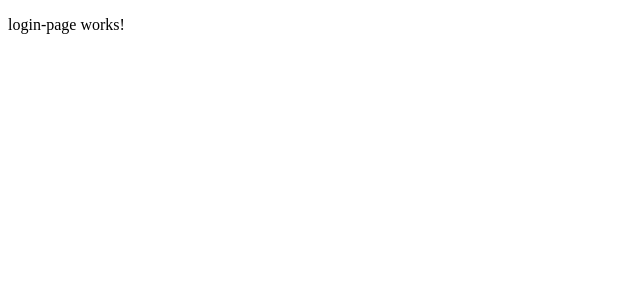
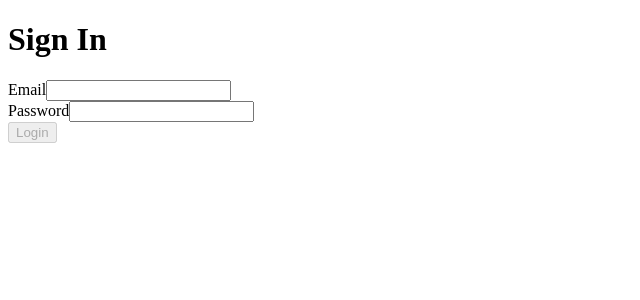
Before and after one commit to jamktiko/Flowstate, an Angular app in the folder frontend/: page /auth in a window 1280 px wide. Shown: the top 300 px of the page, without its empty margins (0-640 px from the left). Built offline with nearby package versions, Linux system fonts and the light colour scheme.

Commit message:
Added login-page login form

```diff
--- a/frontend/src/app/features/auth/login/login-page.html
+++ b/frontend/src/app/features/auth/login/login-page.html
@@ -1 +1,50 @@
-<p>login-page works!</p>
+<form [formGroup]="loginForm" (ngSubmit)="onSubmit()" aria-labelledby="login-title">
+  <h1 id="login-title">Sign In</h1>
+
+  <!-- Email Field -->
+  <div class="form-group">
+    <label for="email">Email</label>
+    <input
+      id="email"
+      type="email"
+      formControlName="email"
+      autocomplete="email"
+      aria-required="true"
+      [attr.aria-invalid]="loginForm.controls.email.invalid && loginForm.controls.email.touched"
+      aria-describedby="email-error"
+    >
+
+    @if (loginForm.controls.email.invalid && loginForm.controls.email.touched) {
+      <div id="email-error" class="error-message" role="alert">
+        @if (loginForm.controls.email.errors?.['required']) {
+          <span>Email is required.</span>
+        }
+        @if (loginForm.controls.email.errors?.['email']) {
+          <span>Please enter a valid email address.</span>
+        }
+      </div>
+    }
+  </div>
+
+  <!-- Password Field -->
+  <div class="form-group">
+    <label for="password">Password</label>
+    <input
+      id="password"
+      type="password"
+      formControlName="password"
+      autocomplete="current-password"
+      aria-required="true"
+      [attr.aria-invalid]="loginForm.controls.password.invalid && loginForm.controls.password.touched"
+      aria-describedby="password-error"
+    >
+
+    @if (loginForm.controls.password.invalid && loginForm.controls.password.touched) {
+      <div id="password-error" class="error-message" role="alert">
+        Password is required.
+      </div>
+    }
+  </div>
+
+  <button type="submit" [disabled]="loginForm.invalid">Login</button>
+</form>
--- a/frontend/src/app/features/auth/login/login-page.ts
+++ b/frontend/src/app/features/auth/login/login-page.ts
@@ -1,9 +1,28 @@
-import { Component } from '@angular/core';
+import { Component, ChangeDetectionStrategy, inject } from '@angular/core';
+import { FormBuilder, ReactiveFormsModule, Validators } from '@angular/forms';
 
 @Component({
   selector: 'app-login-page',
-  imports: [],
+  imports: [ReactiveFormsModule],
   templateUrl: './login-page.html',
   styleUrl: './login-page.css',
+  changeDetection: ChangeDetectionStrategy.OnPush,
 })
-export class LoginPage {}
+export class LoginPage {
+  private fb = inject(FormBuilder);
+
+  // Initialize the reactive form with email and password controls
+  loginForm = this.fb.group({
+    email: ['', [Validators.required, Validators.email]],
+    password: ['', [Validators.required]],
+  });
+
+  onSubmit() {
+    if (this.loginForm.valid) {
+      // Pass these values to your Cognito AuthService later
+      console.log('Form Submitted', this.loginForm.value);
+    } else {
+      this.loginForm.markAllAsTouched();
+    }
+  }
+}
```
